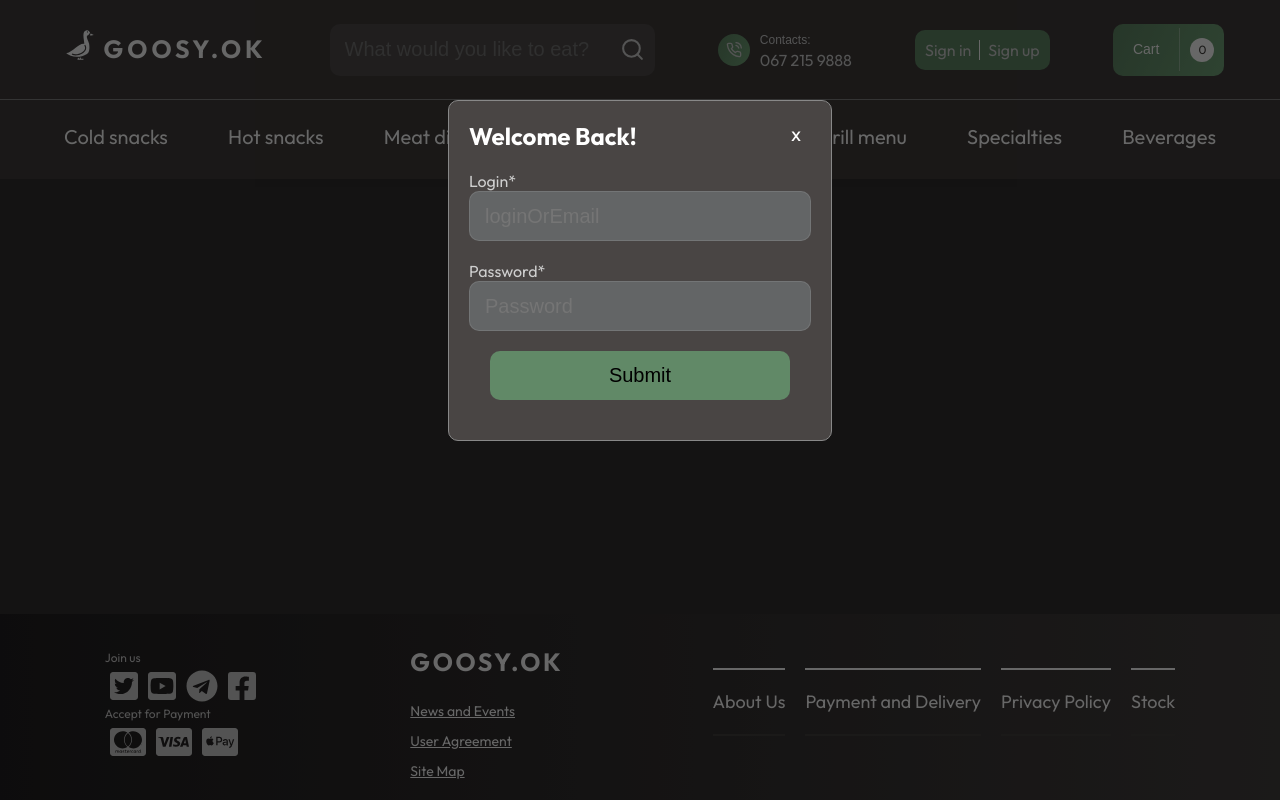
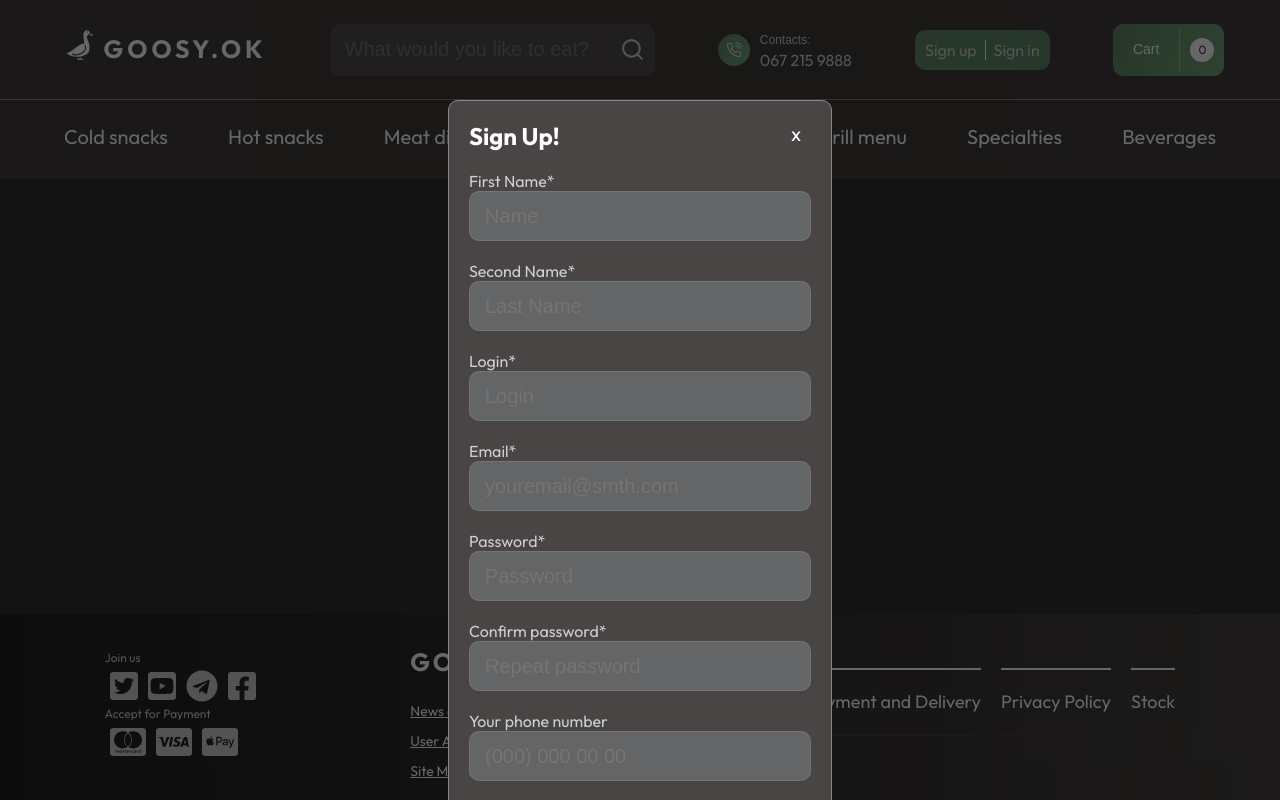
Before and after one commit to VoznenkoMargo/GOOSY.OK, a React (Create React App) app: page /cart in a window 1280 px wide. Both pictures are taken after a click on the button "Sign up". Built offline with nearby package versions, Linux system fonts and the light colour scheme; a web font is replaced by a local one.

Commit message:
login almost complete

```diff
--- a/src/components/FormLogin/FormLogin.js
+++ b/src/components/FormLogin/FormLogin.js
@@ -1,22 +1,24 @@
-import React, {useRef, useEffect} from "react";
+import React, {useEffect, useRef} from "react";
 import { Formik, Form, Field } from "formik";
 import * as yup from 'yup';
 import PropTypes from 'prop-types'
 // import NumberFormat from "react-number-format";
-// import axios from "axios";
+import axios from "axios";
 import styles from './FormLogin.module.scss'
+
 
 
 function FormLogin (props) {
 
     const { closeSignIn } = props;
 
+
     const ref = useRef();
 
     useEffect(() => {
         const checkIfClickedOutside = (e) => {
           if (ref.current && !ref.current.contains(e.target)) {
-              closeSignIn()
+            closeSignIn()
             }
 
         }
@@ -29,11 +31,9 @@
 
       }, [])
 
+
     const initialValues = {
-        firstName:'',
-        lastName:'',
-        login:'',
-        email:'',
+        loginOrEmail:'',
         password:'',
 
 
@@ -41,24 +41,11 @@
     }
 
     const validationSchema = yup.object().shape({
-        firstName: yup.string()
-            .required('Enter your first name')
+        loginOrEmail: yup.string()
+            .required('This field is required')
             .min(2, 'Минимум 2 символа')
             .max(24, 'Максимум 24 символа')
             .matches(/[A-Za-z/s]/, 'Латиница онли'),
-        lastName: yup.string()
-            .required('Enter please your second name')
-            .min(2, 'Минимум 2 символа')
-            .max(24, 'Максимум 24 символа')
-            .matches(/[A-Za-z/s]/, 'Латиница онли'),
-        login: yup.string()
-            .required('Create login')
-            .min(2, 'Минимум 2 символа')
-            .max(24, 'Максимум 24 символа')
-            .matches(/[A-Za-z/s]/, 'Латиница онли'),
-        email: yup.string()
-            .required('Enter your email')
-            .email('Неправильный формат email'),
         password:yup.string()
             .required('Reqire password'),
 
@@ -71,21 +58,23 @@
     const handleKeyDown = ()=>{
         console.log('ok')
     }
-    const handleSubmit = (newCustomer) => {
+    const handleSubmit = (userData) => {
     console.log('pl')
-     console.log(newCustomer);
+     console.log(userData);
 
      document.body.style.overflow = 'unset'
 
-    //  axios.post("http://35.180.205.240:5000/api/customers", newCustomer)
-	// .then(savedCustomer => {
-    //     console.log(savedCustomer)})
-	// .catch(err => {console.log(err)})
+     axios.post("http://35.180.205.240:5000/api/customers/login", userData)
+	.then( ({ data }) => {console.log(data.token); closeSignIn()})
+	.catch(err => {console.log(err)})
+
+
+
     }
 
 
     return (
-    <div  className = {styles.modal} >
+    <div className = {styles.modal} >
         <div ref={ref} className={styles.modalContent}>
             <Formik initialValues={initialValues} handleKeyDown={handleKeyDown} closeSingIn={closeSignIn} onSubmit={handleSubmit} validationSchema={validationSchema} validateOnBlur>
 
@@ -94,50 +83,21 @@
 
                     return (
 
-                    <Form  className={styles.form}>
+                    <Form className={styles.form}>
                         <div className={styles.form_header}>
-                            <h2 className={styles.form_header_topic}> Sign Up! </h2>
+                            <h2 className={styles.form_header_topic}> Welcome Back! </h2>
                             <span id='closeBtn'  onClick={closeSignIn} role='button' tabIndex={0} onKeyPress={()=>{}} className={styles.form_header_closebtn}>x</span>
                         </div>
 
-                        <label htmlFor='firstName'> First Name*
-                            <Field className={styles.form_input} type='text'  name='firstName' placeholder="Name"   />
-                            {touched.firstName && errors.firstName && <p className={styles.form_input_error}>{errors.firstName}</p>}
-                        </label>
-
-                        <label htmlFor='secondName'> Second Name*
-                            <Field className={styles.form_input}  type='text' name='lastName' placeholder="Last Name" />
-                            {touched.lastName && errors.lastName && <p className={styles.form_input_error}>{errors.lastName}</p>}
-                        </label>
-
-                        <label htmlFor='login'> Login*
-                            <Field className={styles.form_input} type='text' name='login' placeholder="Login" />
-                            {touched.login && errors.login && <p className={styles.form_input_error}>{errors.login}</p>}
-                        </label>
-
-                        <label htmlFor='email'> Email*
-                            <Field className={styles.form_input} type='text' name='email' placeholder="youremail@smth.com" />
-                            {touched.email && errors.email && <p className={styles.form_input_error}>{errors.email}</p>}
+                        <label htmlFor='loginOrEmail'> Login or Email*
+                            <Field className={styles.form_input} type='text' name='loginOrEmail' placeholder="login or Email" />
+                            {touched.loginOrEmail && errors.loginOrEmail && <p className={styles.form_input_error}>{errors.loginOrEmail}</p>}
                         </label>
 
                         <label htmlFor='password'> Password*
                             <Field className={styles.form_input}  type='password' name='password' placeholder="Password" />
                             {touched.password && errors.password && <p className={styles.form_input_error}>{errors.password}</p>}
                         </label>
-
-                        {/* <label htmlFor='confirmPassword'>Confirm password*
-                            <Field className={styles.form_input}  type='password' name='confirmPassword' placeholder="Repeat password" />
-                            {touched.confirmPassword && errors.confirmPassword && <p className={styles.form_input_error}>{errors.confirmPassword}</p>}
-                        </label> */}
-
-                        {/* <label htmlFor='telephone'> Your phone number
-                            <Field className={styles.form_input}  type='text' name='telephone'  format="(###) ### ## ##" placeholder='(000) 000 00 00 ' component={NumberFormat}/>
-                        </label>
-
-                        <label htmlFor='birthdate'> Your birthdate
-                            <Field className={styles.form_input}  type='text' name='birthdate' placeholder='(000) 000 00 00 ' component={NumberFormat}/>
-                        </label> */}
-
 
                         <div className={styles.form_bottom}>
                             <button className={styles.form_submit_button} disabled={!isValid && !dirty}  type="submit"> Submit </button>
--- a/src/components/FormLogin/FormLogin.module.scss
+++ b/src/components/FormLogin/FormLogin.module.scss
@@ -65,6 +65,7 @@
     color: black;
     padding: 15px 0px;
    width: 300px;
+   cursor: pointer;
 }
 .form_bottom{
     margin: 0 auto;
--- a/src/components/FormReg/FormReg.js
+++ b/src/components/FormReg/FormReg.js
@@ -1,9 +1,9 @@
-import React from "react";
+import React, {useRef, useEffect} from "react";
 import { Formik, Form, Field } from "formik";
 import * as yup from 'yup';
 import PropTypes from 'prop-types'
-// import NumberFormat from "react-number-format";
-// import axios from "axios";
+import NumberFormat from "react-number-format";
+import axios from "axios";
 import styles from './FormReg.module.scss'
 
 
@@ -11,24 +11,58 @@
 
     const { closeSignUp } = props;
 
+    const ref = useRef();
+
+    useEffect(() => {
+        const checkIfClickedOutside = (e) => {
+          if (ref.current && !ref.current.contains(e.target)) {
+            closeSignUp()
+            }
+
+        }
+        document.addEventListener("mousedown", checkIfClickedOutside)
+        return () => {
+
+          document.removeEventListener("mousedown", checkIfClickedOutside)
+
+        }
+
+      }, [])
+
     const initialValues = {
-        loginOrEmail:'',
+        firstName:'',
+        lastName:'',
+        login:'',
+        email:'',
         password:'',
-
-
+        confirmPassword:'',
 
     }
 
     const validationSchema = yup.object().shape({
-        loginOrEmail: yup.string()
-            .required('This field is required')
+        firstName: yup.string()
+            .required('Enter your first name')
             .min(2, 'Минимум 2 символа')
             .max(24, 'Максимум 24 символа')
             .matches(/[A-Za-z/s]/, 'Латиница онли'),
+        lastName: yup.string()
+            .required('Enter please your second name')
+            .min(2, 'Минимум 2 символа')
+            .max(24, 'Максимум 24 символа')
+            .matches(/[A-Za-z/s]/, 'Латиница онли'),
+        login: yup.string()
+            .required('Create login')
+            .min(3, 'Минимум 3 символа')
+            .max(10, 'Максимум 10 символов')
+            .matches(/[A-Za-z/s]/, 'Латиница онли'),
+        email: yup.string()
+            .required('Enter your email')
+            .email('Неправильный формат email'),
         password:yup.string()
-            .required('Reqire password'),
-
-
+            .required('Reqire password')
+            .min(7, 'Минимум 7 символа')
+            .max(30, 'Максимум 30 символа'),
+        confirmPassword:yup.string().oneOf([yup.ref('password')], 'Passwords must match!'),
     });
 
     // document.body.style.overflow = 'hidden'
@@ -38,43 +72,71 @@
         console.log('ok')
     }
     const handleSubmit = (newCustomer) => {
-    console.log('pl')
+    delete newCustomer.confirmPassword
      console.log(newCustomer);
 
      document.body.style.overflow = 'unset'
 
-    //  axios.post("http://35.180.205.240:5000/api/customers", newCustomer)
-	// .then(savedCustomer => {
-    //     console.log(savedCustomer)})
-	// .catch(err => {console.log(err)})
+     axios.post("http://35.180.205.240:5000/api/customers", newCustomer)
+	.then(savedCustomer => {console.log(savedCustomer); closeSignUp()})
+	.catch(err => {console.log(err)})
     }
 
 
     return (
-    <div className = {styles.modal} >
-        <div className={styles.modalContent}>
-            <Formik initialValues={initialValues} handleKeyDown={handleKeyDown} closeSingIn={closeSignUp} onSubmit={handleSubmit} validationSchema={validationSchema} validateOnBlur>
+    <div  className = {styles.modal} >
+        <div ref={ref} className={styles.modalContent}>
+            <Formik initialValues={initialValues} handleKeyDown={handleKeyDown} closeSignUp={closeSignUp} onSubmit={handleSubmit} validationSchema={validationSchema} validateOnBlur>
 
                 {({ errors, touched, isValid, dirty})=>{
 
 
                     return (
 
-                    <Form className={styles.form}>
+                    <Form  className={styles.form}>
                         <div className={styles.form_header}>
-                            <h2 className={styles.form_header_topic}> Welcome Back! </h2>
-                            <span id='closeBtn'  onClick={closeSignUp} role='button' tabIndex={0} onKeyPress='' className={styles.form_header_closebtn}>x</span>
+                            <h2 className={styles.form_header_topic}> Sign Up! </h2>
+                            <span id='closeBtn'  onClick={closeSignUp} role='button' tabIndex={0} onKeyPress={()=>{}} className={styles.form_header_closebtn}>x</span>
                         </div>
 
-                        <label htmlFor='loginOrEmail'> Login*
-                            <Field className={styles.form_input} type='text' name='loginOrEmail' placeholder="loginOrEmail" />
-                            {touched.loginOrEmail && errors.loginOrEmail && <p className={styles.form_input_error}>{errors.loginOrEmail}</p>}
+                        <label htmlFor='firstName'> First Name*
+                            <Field className={styles.form_input} type='text'  name='firstName' placeholder="Name"   />
+                            {touched.firstName && errors.firstName && <p className={styles.form_input_error}>{errors.firstName}</p>}
+                        </label>
+
+                        <label htmlFor='secondName'> Second Name*
+                            <Field className={styles.form_input}  type='text' name='lastName' placeholder="Last Name" />
+                            {touched.lastName && errors.lastName && <p className={styles.form_input_error}>{errors.lastName}</p>}
+                        </label>
+
+                        <label htmlFor='login'> Login*
+                            <Field className={styles.form_input} type='text' name='login' placeholder="Login" />
+                            {touched.login && errors.login && <p className={styles.form_input_error}>{errors.login}</p>}
+                        </label>
+
+                        <label htmlFor='email'> Email*
+                            <Field className={styles.form_input} type='text' name='email' placeholder="youremail@smth.com" />
+                            {touched.email && errors.email && <p className={styles.form_input_error}>{errors.email}</p>}
                         </label>
 
                         <label htmlFor='password'> Password*
                             <Field className={styles.form_input}  type='password' name='password' placeholder="Password" />
                             {touched.password && errors.password && <p className={styles.form_input_error}>{errors.password}</p>}
                         </label>
+
+                         <label htmlFor='confirmPassword'>Confirm password*
+                            <Field className={styles.form_input}  type='password' name='confirmPassword' placeholder="Repeat password" />
+                            {touched.confirmPassword && errors.confirmPassword && <p className={styles.form_input_error}>{errors.confirmPassword}</p>}
+                        </label>
+
+                         <label htmlFor='telephone'> Your phone number
+                            <Field className={styles.form_input}  type='text' name='telephone'  format="(###) ### ## ##" placeholder='(000) 000 00 00 ' component={NumberFormat}/>
+                        </label>
+
+                        <label htmlFor='birthdate'> Your birthdate
+                            <Field className={styles.form_input}  type='date' name='date' placeholder='123' />
+                        </label>
+
 
                         <div className={styles.form_bottom}>
                             <button className={styles.form_submit_button} disabled={!isValid && !dirty}  type="submit"> Submit </button>
--- a/src/components/FormReg/FormReg.module.scss
+++ b/src/components/FormReg/FormReg.module.scss
@@ -65,7 +65,6 @@
     color: black;
     padding: 15px 0px;
    width: 300px;
-   cursor: pointer;
 }
 .form_bottom{
     margin: 0 auto;
--- a/src/components/Header/Header.js
+++ b/src/components/Header/Header.js
@@ -87,10 +87,11 @@
 
           <li className={styles.contact}>
               <div className={styles.signInsignUp}>
-                <span  onClick={openSignIn} className={styles.signIn} role='button' tabIndex={0} onKeyPress={()=>{}}>Sign in</span>
+                <span  onClick={openSignUp} className={styles.signIn} role='button' tabIndex={0} onKeyPress={()=>{}}>Sign up</span>
+                {isSignUpOpen ?  <FormReg  closeSignUp={closeSignUp}/>    : '' }
+
+                <span onClick={openSignIn} className={styles.signUp} role='button' tabIndex={0} onKeyPress={()=>{}}>Sign in</span>
                 {isSignInOpen ?  <FormLogin  closeSignIn={closeSignIn}/>    : '' }
-                <span onClick={openSignUp} className={styles.signUp} role='button' tabIndex={0} onKeyPress={()=>{}}>Sign up</span>
-                {isSignUpOpen ?  <FormReg  closeSignUp={closeSignUp}/>    : '' }
               </div>
           </li>
 
```
